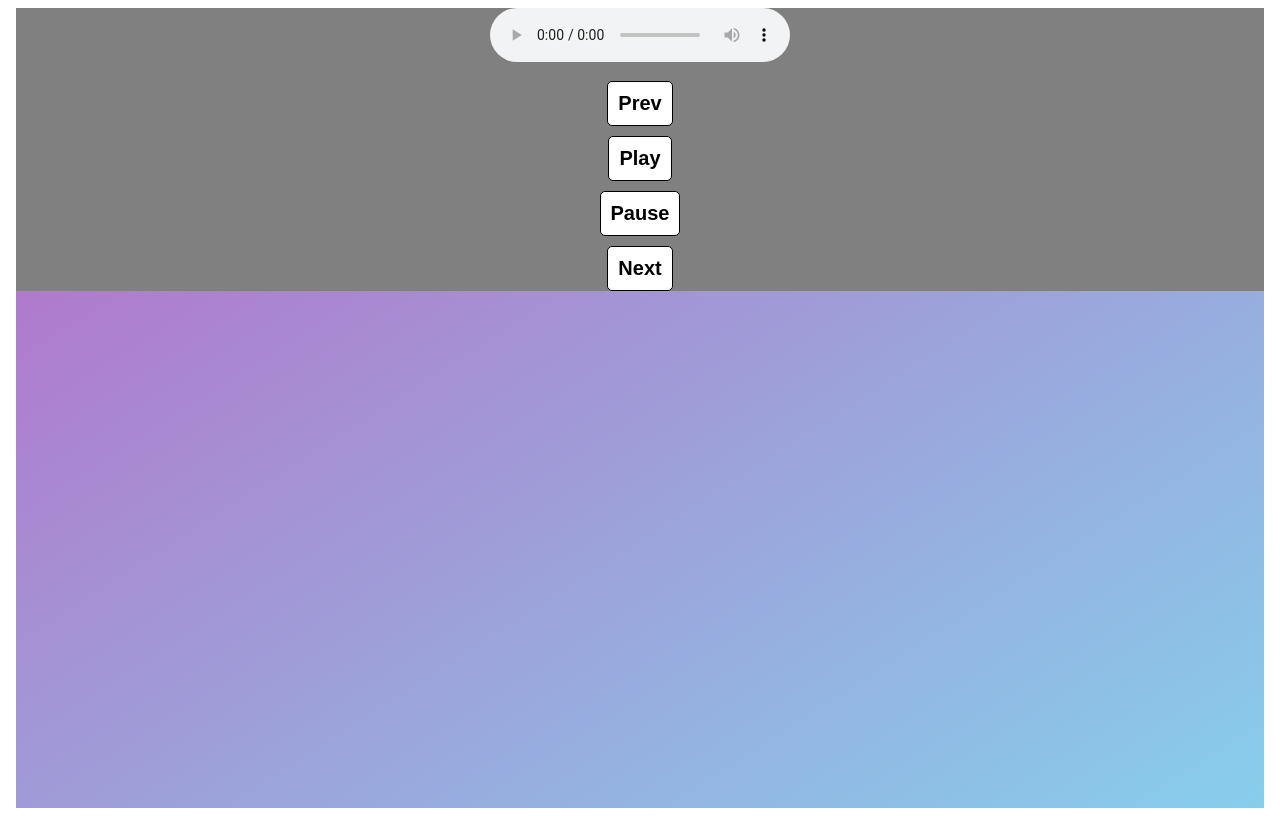
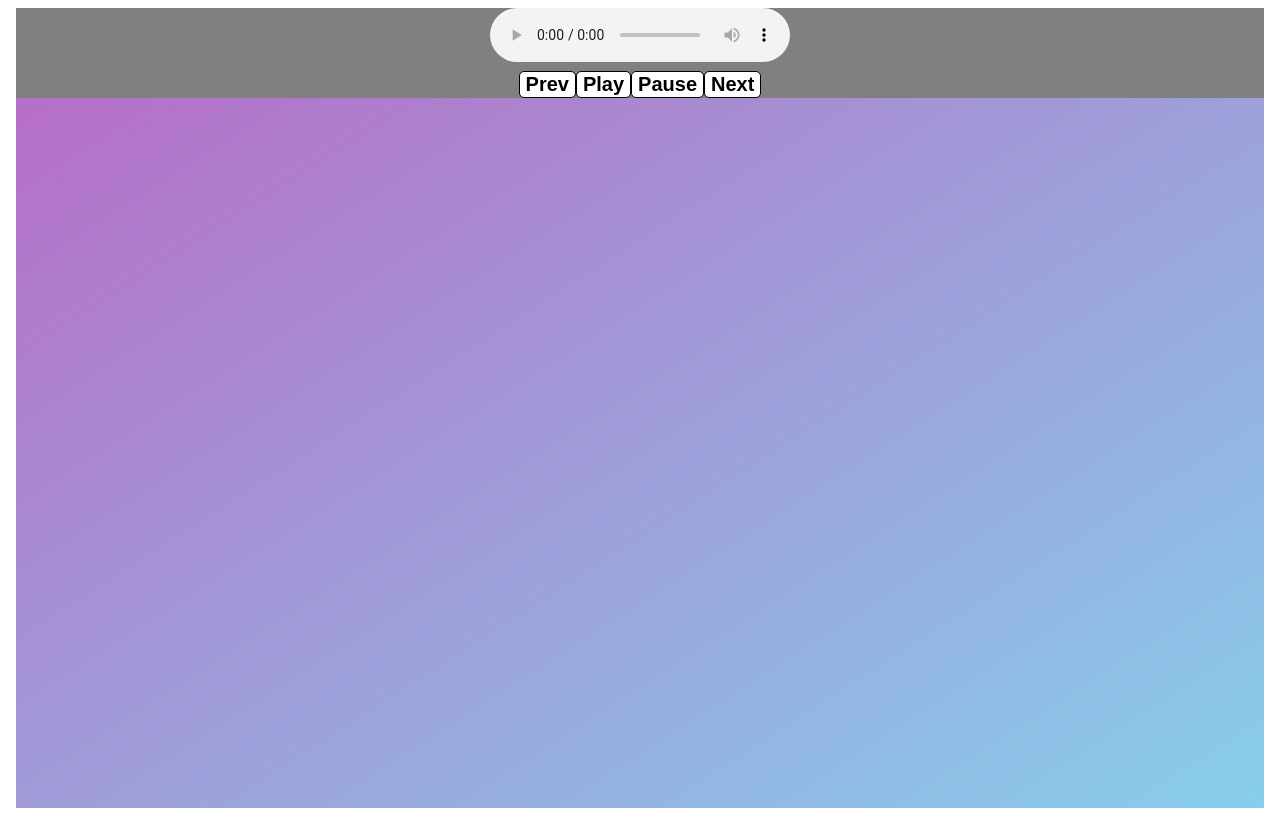
Before and after one commit to Armandas-b/SpotifyClone, a SvelteKit app: page / in a window 1280 px wide. Built offline with nearby package versions, Linux system fonts and the light colour scheme.

Commit message:
BTUTTOPNLG NLVNLVNEDVMW;FMSPOVW

```diff
--- a/src/routes/+page.svelte
+++ b/src/routes/+page.svelte
@@ -86,6 +86,7 @@
     <div>
         <div style="width: {progress}%; background-color: #000; height: 5px;"></div>
     </div>
+    <div class="buttonCluster">
     <button on:click={prev}>
         Prev
     </button>
@@ -101,6 +102,7 @@
     <button on:click={next}>
         Next
     </button>
+    </div>
 </div>
 </body>
 </html>
@@ -115,11 +117,6 @@
 
     button {
         /* center */
-        display: block;
-        margin: 0 auto;
-        margin-top: 10px;
-        margin-bottom: 10px;
-        padding: 10px;
         border-radius: 5px;
         border: 1px solid #000;
         background-color: #fff;
@@ -137,4 +134,9 @@
         justify-content: center;
         align-items: center;
     }
+    .buttonCluster{
+        display: flex;
+        justify-content: center;
+        align-items: center;
+    }
 </style>
```
